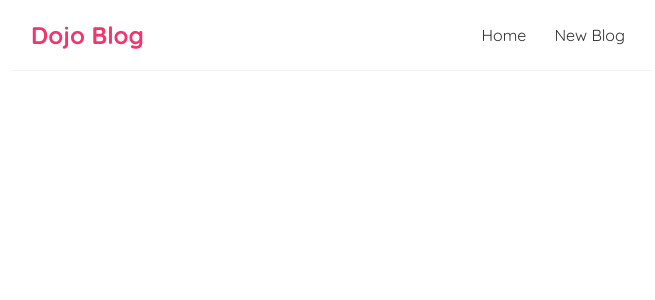
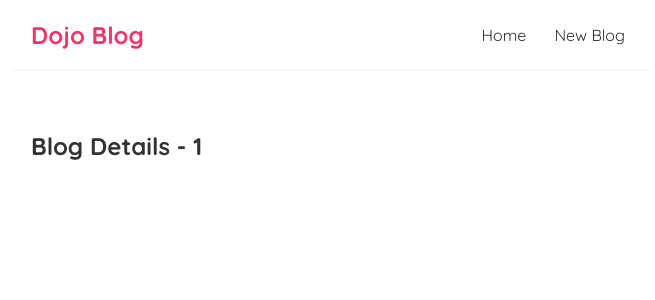
Before and after one commit to mrGain/Yup-Blog, a React (Create React App) app: page /blogs/1 in a window 1280 px wide. Shown: the top 300 px of the page, without its empty margins (309-964 px from the left). Built offline with nearby package versions, Linux system fonts and the light colour scheme.

Commit message:
route params

```diff
--- a/src/App.js
+++ b/src/App.js
@@ -2,6 +2,7 @@
 import Navbar from './navbar';
 import Home from './Home';
 import Create from './Create';
+import BlogDetails from './BlogDetails';
 import { BrowserRouter as Router,  Route, Routes  } from 'react-router-dom';
 
 
@@ -15,6 +16,7 @@
           <Routes>
             <Route path='/' element={<Home/>} />
             <Route path='/create' element={<Create/>} />
+            <Route path='/blogs/:id' element={<BlogDetails/>} />
           </Routes>
         </div>
       </div>
--- /dev/null
+++ b/src/BlogDetails.jsx
@@ -0,0 +1,12 @@
+import { useParams } from "react-router-dom";
+
+const BlogDetails = () => {
+    const { id } = useParams();
+        return (
+        <div className="blog-details">
+            <h2>Blog Details - { id }</h2>
+        </div>
+    );
+}
+
+export default BlogDetails;
--- a/src/Bloglist.jsx
+++ b/src/Bloglist.jsx
@@ -1,11 +1,16 @@
+import { Link } from 'react-router-dom';
+
 const BlogList = ({ blogs, title }) => {
     return(
         <div className="blog-list">
             <h2>{ title }</h2>
             {blogs.map((blog) => (
                 <div className="blogPreview" key={blog.id}>
-                    <h2>{blog.title}</h2>
-                    <p>Written by { blog.author }</p>
+                    <Link to={`blogs/${ blog.id }`}>
+                        <h2>{blog.title}</h2>
+                        <p>Written by { blog.author }</p>
+                    </Link>
+
                 </div>
             ))}
         </div>
--- a/src/index.css
+++ b/src/index.css
@@ -47,3 +47,6 @@
   color: #f1356d;
   margin-bottom: 10px;
 }
+.blogPreview a{
+  text-decoration: none;
+}
```
